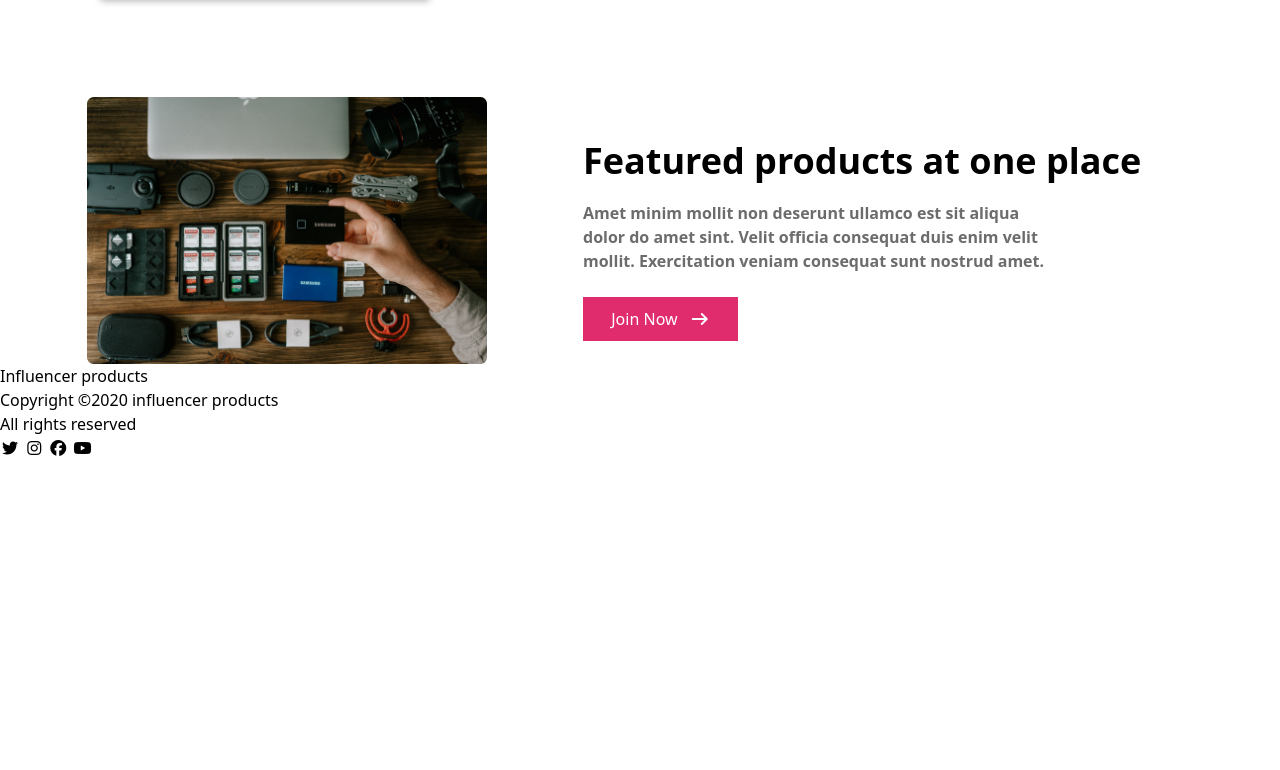
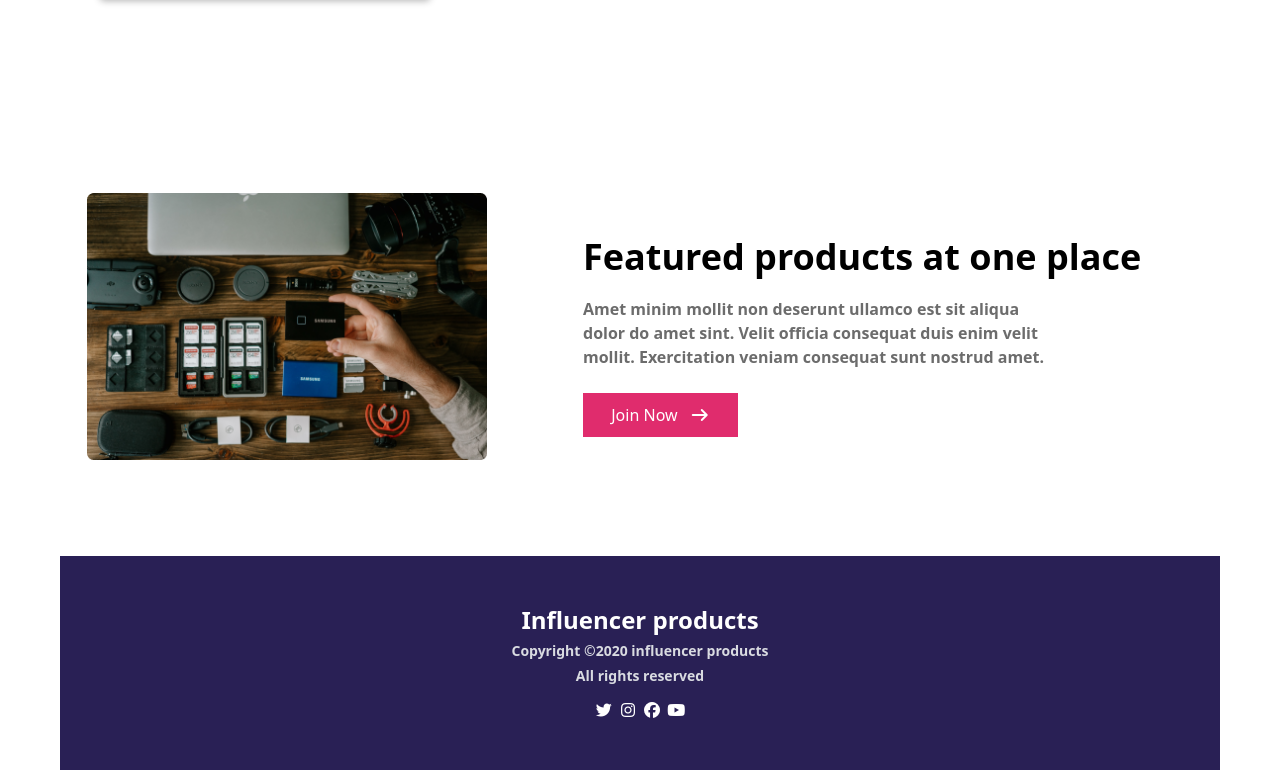
Before and after one commit to rokan45/Project_InfluenceGear-LandingPage, a plain HTML site: page index.html in a window 1280 px wide. Shown: the part 1447-2217 px from the top of the page. Before the commit the page ends 1907 px from the top, so only its background shows below. Drawn offline with nearby package versions, Linux system fonts and the light colour scheme; files that its build step writes are made by us from their sources.

Commit message:
footer section complete and styling using tailwind

```diff
--- a/index.html
+++ b/index.html
@@ -137,7 +137,7 @@
 
 
         <!-- Feature Product section -->
-        <div class="flex justify-center items-center w-full max-w-[1160px] mx-auto gap-24">
+        <div class="flex justify-center items-center w-full max-w-[1160px] mx-auto gap-24 py-24">
           <div class="">
             <img src="images/gear.png" alt="" width="400px" height="270px">
           </div>
@@ -154,17 +154,21 @@
         </div>
     </main>
     <footer>
-      <div>
-        <h3>Influencer products</h3>
-        <h5>Copyright &copy;2020 influencer products</h5>
-        <h5>All rights reserved</h5>
-        <div>
+      <div class=" flex justify-center items-center w-full max-w-[1160px] mx-auto py-12 bg-[#110742e5]">
+        <div class="items-center text-center text-[#FFFFFF]">
+        <h3 class="text-2xl font-bold mb-1">Influencer products</h3>
+        <h5 class="text-[14px] font-bold mb-1 text-[#D9DBE1]">Copyright &copy;2020 influencer products</h5>
+        <h5 class="text-[14px] font-bold mb-3 text-[#D9DBE1]">All rights reserved</h5>
+
+        <div class="">
           <i class="fa-brands fa-twitter"></i>
           <i class="fa-brands fa-instagram"></i>
           <i class="fa-brands fa-facebook"></i>
           <i class="fa-brands fa-youtube"></i>
         </div>
       </div>
+      </div>
+
     </footer>
   </body>
 </html>
```
